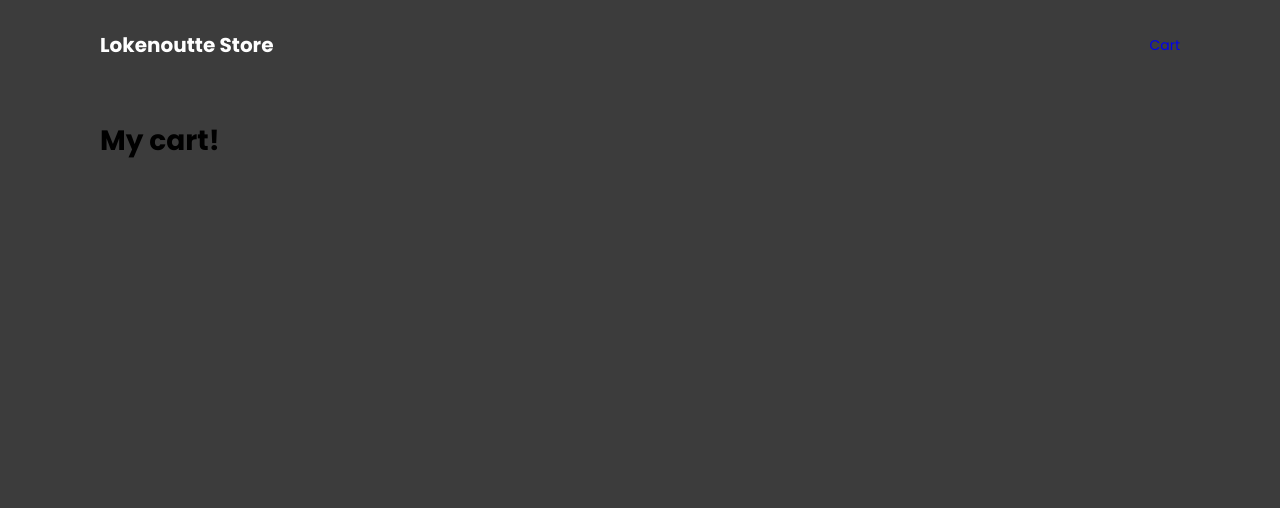
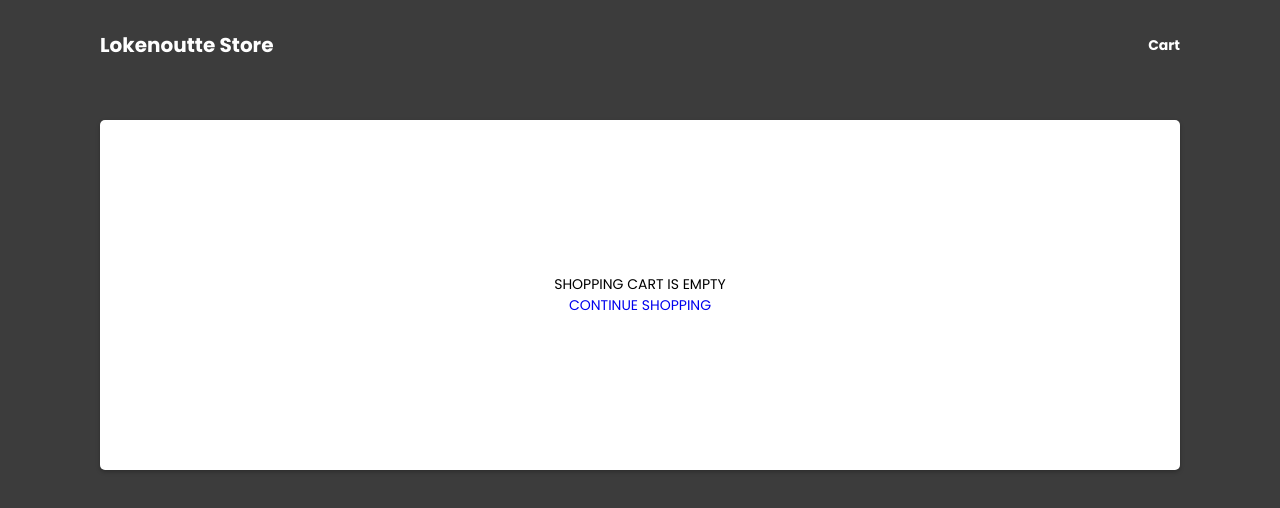
Before and after one commit to Lukenoutte/watch-store-vue, a Vue app: page /cart in a window 1280 px wide. Shown: the top 508 px of the page. Built offline with nearby package versions, Linux system fonts and the light colour scheme.

Commit message:
remove item

```diff
--- a/src/App.vue
+++ b/src/App.vue
@@ -1,10 +1,10 @@
 <template>
   <div id="app">
-    <app-header />
     <div class="main-container">
+      <app-header />
       <router-view />
+      <footer />
     </div>
-    <footer />
   </div>
 </template>
 
@@ -21,12 +21,14 @@ export default {
 <style>
 :root {
   --primary-color: #3c3c3c;
-  --white-color: #FFF;
+  --white-color: #fff;
 }
 
 #app {
   background-color: var(--primary-color);
   min-height: 100vh;
+  display: flex;
+  justify-content: center;
 }
 
 body,
@@ -37,6 +39,8 @@ button {
 
 .main-container {
   padding: 0 100px;
+  max-width: 1300px;
+  width: 100vw;
 }
 
 * {
--- a/src/components/AppHeader.vue
+++ b/src/components/AppHeader.vue
@@ -1,7 +1,7 @@
 <template>
   <header>
     <router-link class="logo" to="/">Lokenoutte Store</router-link>
-    <router-link to="/cart">Cart</router-link>
+    <router-link class="cart" to="/cart">Cart</router-link>
   </header>
 </template>
 
@@ -16,7 +16,6 @@ export default {
 <style scoped>
 header {
   height: 90px;
-  padding: 0 100px;
   display: flex;
   align-items: center;
   margin-bottom: 30px;
@@ -28,4 +27,9 @@ header {
   font-size: 20px;
 }
 
+.cart{
+  color: var(--white-color);
+  font-weight: bold;
+}
+
 </style>
--- a/src/components/Item.vue
+++ b/src/components/Item.vue
@@ -31,7 +31,6 @@ export default {
   flex-direction: column;
   padding: 20px;
   background: var(--white-color);
-  min-width: 280px;
   border-radius: 5px;
   box-shadow: rgb(0 0 0 / 25%) 0px 2px 4px;
 }
@@ -51,8 +50,8 @@ button {
 }
 
 img {
-  width: 240px;
-  height: 240px;
+  width: 300px;
+  height: 300px;
   transition: all 0.3s ease 0s;
 }
 
--- a/src/store/index.js
+++ b/src/store/index.js
@@ -30,9 +30,14 @@ const store = new Vuex.Store({
         addItemToCart: (state, id) => {
             let itemToAdd = state.itensArray.find(itemInArray => itemInArray.id === id);
             state.cartItens.push(itemToAdd);
-            console.log(state.cartItens);
+
+        },
+
+        removeItemToCart: (state, id) => {
+            let indexToRemove = state.cartItens.findIndex(itemInArray => itemInArray.id === id);
+            Vue.delete(state.cartItens, indexToRemove);
         }
-    }
+    },
 })
 
 export { store };
--- a/src/views/Cart.vue
+++ b/src/views/Cart.vue
@@ -1,12 +1,25 @@
 <template>
   <div>
-    <h1>My cart!</h1>
-    <p v-for="item in cartItens" :key="item.id">{{ item.name }}</p>
+    <div v-if="cartItens.length === 0" class="cart-container-empty">
+      <span> SHOPPING CART IS EMPTY </span>
+      <router-link to="/"> CONTINUE SHOPPING </router-link>
+    </div>
+    <div v-else>
+      <div class="item-cart" v-for="item in cartItens" :key="item.id">
+        <img :src="item.image" alt="watch" />
+        <div>
+          <p>{{ item.name }}</p>
+          <p>{{ item.price }}</p>
+        </div>
+
+        <button @click="removeItemToCart(item.id)">Delete</button>
+      </div>
+    </div>
   </div>
 </template>
 
 <script>
-import { mapState } from "vuex";
+import { mapState, mapMutations } from "vuex";
 export default {
   name: "Cart",
   computed: {
@@ -14,5 +27,37 @@ export default {
       cartItens: (state) => state.cartItens,
     }),
   },
+  methods: {
+    ...mapMutations(["removeItemToCart"]),
+  },
 };
 </script>
+
+<style scoped>
+.cart-container-empty {
+  width: 100%;
+  background: var(--white-color);
+  border-radius: 5px;
+  box-shadow: rgb(0 0 0 / 25%) 0px 2px 4px;
+  height: 350px;
+  display: flex;
+  flex-direction: column;
+  justify-content: center;
+  align-items: center;
+}
+
+.item-cart {
+  width: 100%;
+  height: 150px;
+  background: var(--white-color);
+  margin-top: 10px;
+  border-radius: 5px;
+  display: flex;
+  align-items: center;
+  padding: 0 20px;
+}
+
+img {
+  height: 120px;
+}
+</style>
--- a/src/views/Home.vue
+++ b/src/views/Home.vue
@@ -1,5 +1,5 @@
 <template>
-  <div class="home">
+  <div>
     <ul class="itens-ul">
       <li v-for="item in itensArray" :key="item.id">
         <item :itemProp="item" />
@@ -27,13 +27,10 @@ export default {
 <style scoped>
 @import url("https://fonts.googleapis.com/css2?family=Poppins:wght@400;700;800&display=swap");
 
-.home {
-  height: 100%;
-}
 
 .itens-ul {
   display: grid;
-  grid-template-columns: repeat(4, 1fr);
+  grid-template-columns: repeat(3, 1fr);
   grid-gap: 13px;
 }
 </style>
```
